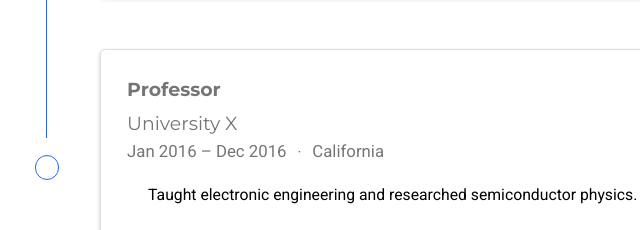
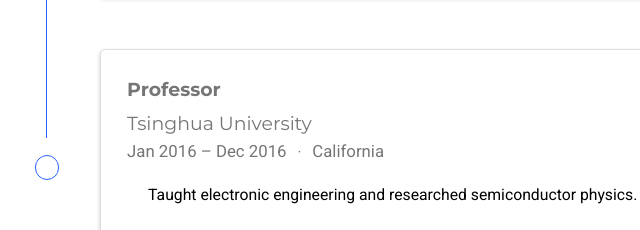
Before and after one commit to JiayiGuo821/JiayiGuo821.github.io, a plain HTML site: page index.html in a window 1280 px wide. Shown: the part 1790-2020 px from the top of the page, 431-1071 px from the left. Drawn offline with nearby package versions, Linux system fonts and the light colour scheme; some packages are replaced by stand-ins of ours; some icons are missing.

Commit message:
Build website

```diff
--- a/index.html
+++ b/index.html
@@ -941,7 +941,7 @@
         <div class="card">
           <div class="card-body">
             <h4 class="card-title exp-title text-muted mt-0 mb-1">Professor</h4>
-            <h4 class="card-title exp-company text-muted my-0">University X</h4>
+            <h4 class="card-title exp-company text-muted my-0">Tsinghua University</h4>
             <div class="text-muted exp-meta">
               Jan 2016 –
 
```
